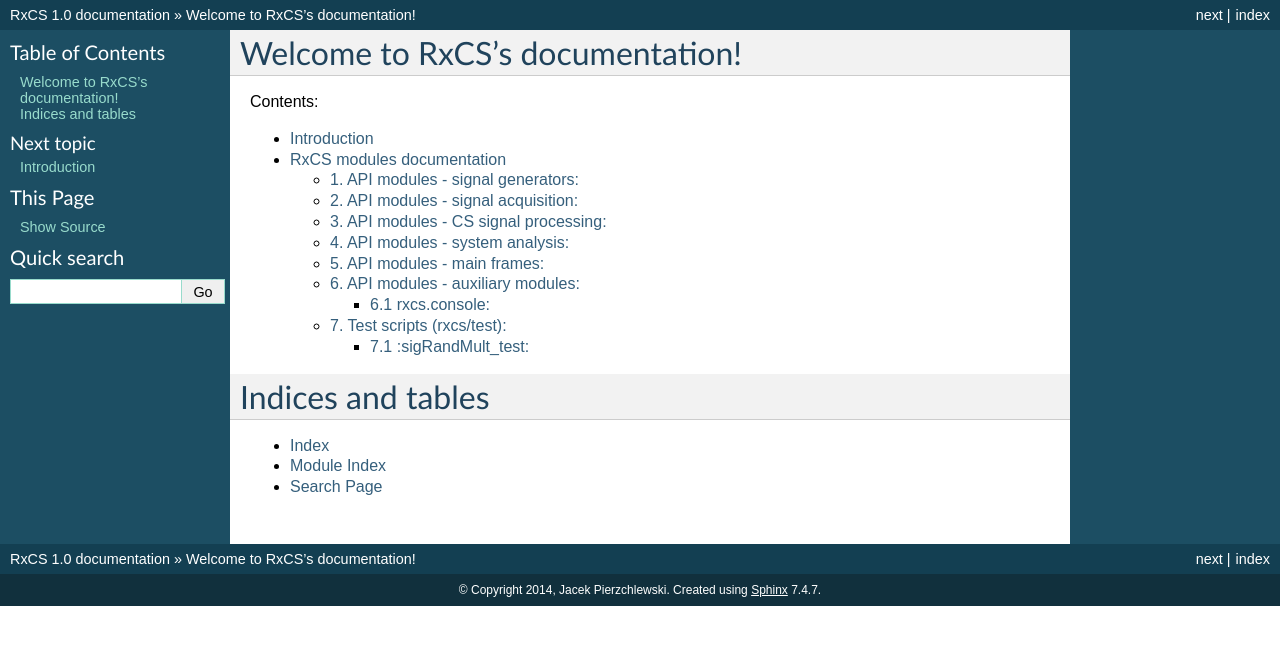
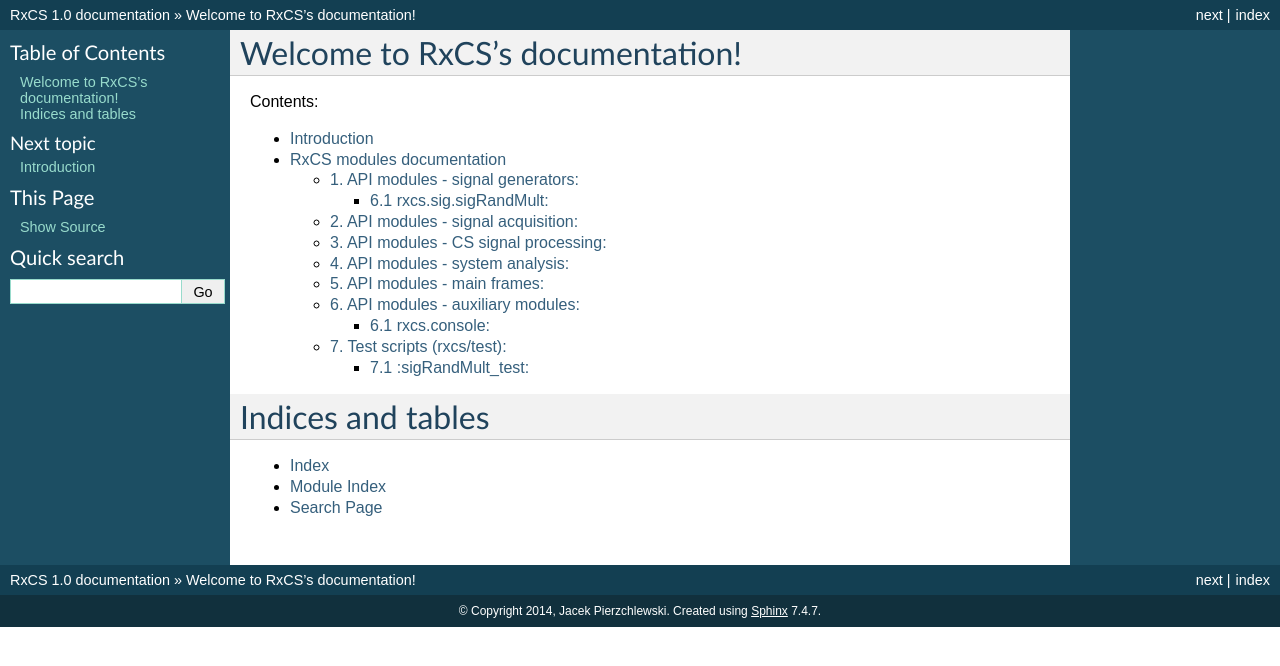
Before and after one commit to JacekPierzchlewski/RxCS, a Sphinx documentation site: the page built from doc/index.rst, in a window 1280 px wide. Shown: the top 666 px of the page. Built offline with Sphinx 7.4.7, drawn with Linux system fonts in a browser that asks for light colours; pages that are not in the unit, such as notebooks, are missing from menus.

Commit message:
Random Multitone Signal Generator added to the documentation

```diff
--- a/doc/modules.rst
+++ b/doc/modules.rst
@@ -24,6 +24,11 @@
 
 1. API modules - signal generators:
 ~~~~~~~~~~~~~~~~~~~~~~~~~~~~~~~~~~~
+
+6.1 rxcs.sig.sigRandMult:
+-------------------------
+
+.. automodule:: sigRandMult
 
 
 2. API modules - signal acquisition:
```
